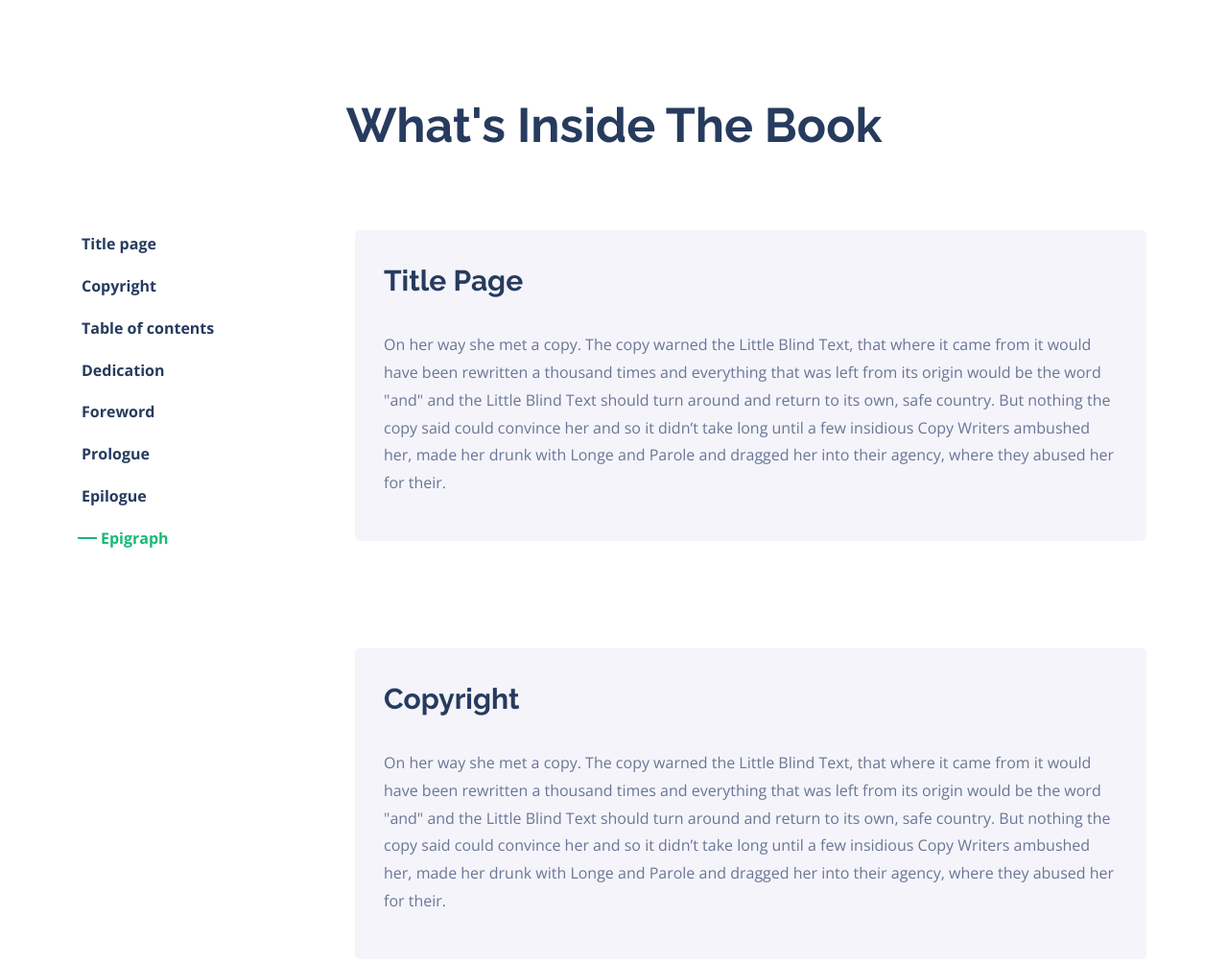
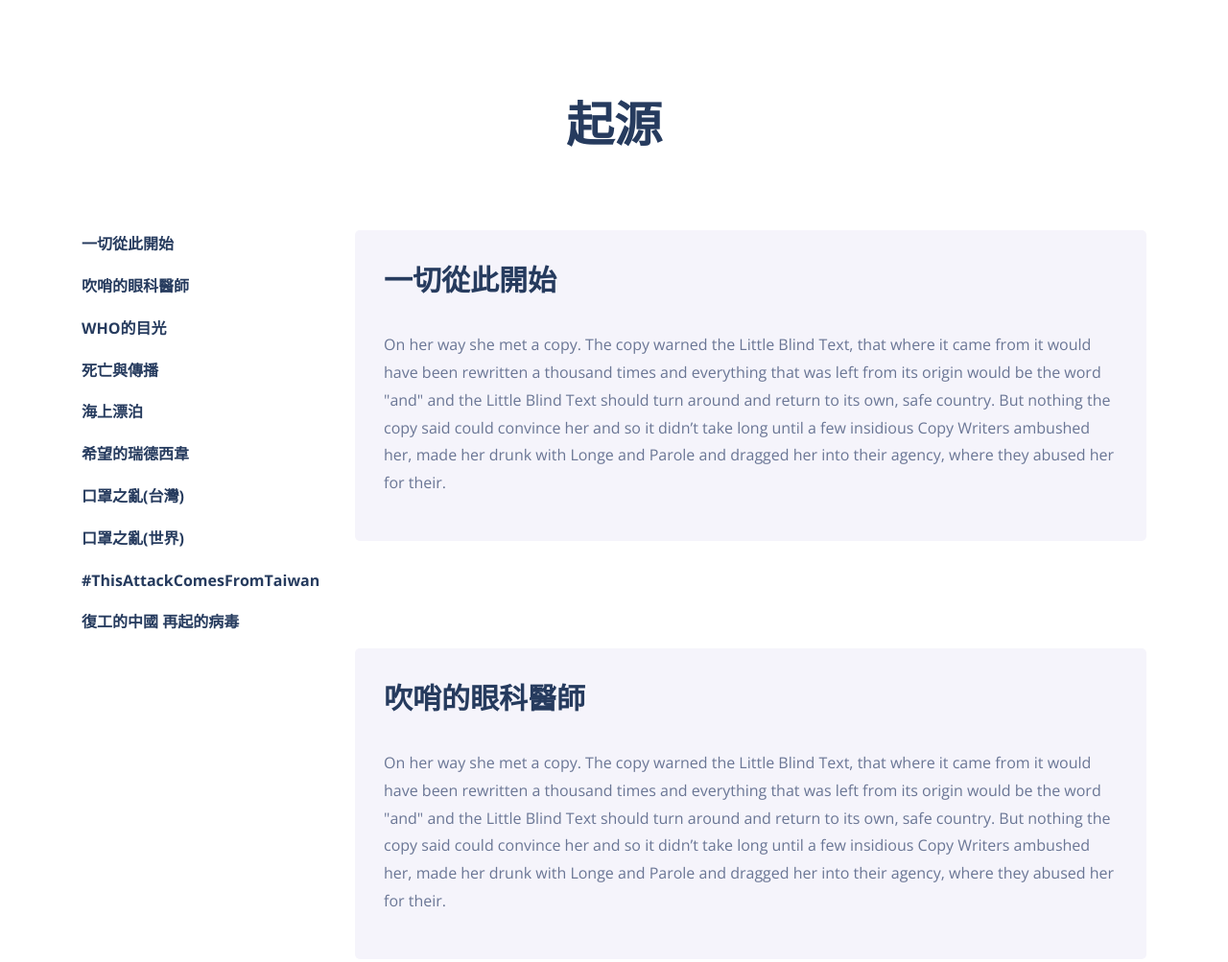
Before and after one commit to RUDY-shu/corona, a plain HTML site: page index.html in a window 1280 px wide. Shown: the part 1729-2732 px from the top of the page at 96% size. Drawn offline with nearby package versions, Linux system fonts and the light colour scheme; some packages are replaced by stand-ins of ours; no server answers; files whose address does not match are found by name.

Commit message:
Update index.html

```diff
--- a/index.html
+++ b/index.html
@@ -131,55 +131,65 @@
     	<div class="container">
     		<div class="row justify-content-center py-5 mt-5">
           <div class="col-md-12 heading-section text-center ftco-animate">
-            <h2 class="mb-4">What's Inside The Book</h2>
+            <h2 class="mb-4">起源</h2>
           </div>
         </div>
     		<div class="row">
     			<div class="col-md-3 mb-4">
 				    <nav id="navi">
 					    <ul>
-					      <li><a href="#page-1">Title page</a></li>
-					      <li><a href="#page-2">Copyright</a></li>
-					      <li><a href="#page-3">Table of contents</a></li>
-					      <li><a href="#page-4">Dedication</a></li>
-					      <li><a href="#page-5">Foreword</a></li>
-					      <li><a href="#page-6">Prologue</a></li>
-					      <li><a href="#page-7">Epilogue</a></li>
-					      <li><a href="#page-8">Epigraph</a></li>
+					      <li><a href="#page-1">一切從此開始</a></li>
+					      <li><a href="#page-2">吹哨的眼科醫師</a></li>
+					      <li><a href="#page-3">WHO的目光</a></li>
+					      <li><a href="#page-4">死亡與傳播</a></li>
+					      <li><a href="#page-5">海上漂泊</a></li>
+					      <li><a href="#page-6">希望的瑞德西韋</a></li>
+					      <li><a href="#page-7">口罩之亂(台灣)</a></li>
+					      <li><a href="#page-8">口罩之亂(世界)</a></li>
+						  <li><a href="#page-9">#ThisAttackComesFromTaiwan</a></li>
+						  <li><a href="#page-10">復工的中國 再起的病毒</a></li>
 					    </ul>
 					  </nav>
 					</div>
 					<div class="col-md-9">
 					  <div id="page-1" class= "page bg-light one">
-					  	<h2 class="heading">Title Page</h2>
+					  	<h2 class="heading">一切從此開始</h2>
 					  	<p>On her way she met a copy. The copy warned the Little Blind Text, that where it came from it would have been rewritten a thousand times and everything that was left from its origin would be the word "and" and the Little Blind Text should turn around and return to its own, safe country. But nothing the copy said could convince her and so it didn’t take long until a few insidious Copy Writers ambushed her, made her drunk with Longe and Parole and dragged her into their agency, where they abused her for their.</p>
 					  </div>
 					  <div id="page-2" class= "page bg-light two">
-					  	<h2 class="heading">Copyright</h2>
+					  	<h2 class="heading">吹哨的眼科醫師</h2>
 					  	<p>On her way she met a copy. The copy warned the Little Blind Text, that where it came from it would have been rewritten a thousand times and everything that was left from its origin would be the word "and" and the Little Blind Text should turn around and return to its own, safe country. But nothing the copy said could convince her and so it didn’t take long until a few insidious Copy Writers ambushed her, made her drunk with Longe and Parole and dragged her into their agency, where they abused her for their.</p>
 					  </div>
 					  <div id="page-3" class= "page bg-light three">
-					  	<h2 class="heading">Table of Contents</h2>
+					  	<h2 class="heading">WHO的目光</h2>
 					  	<p>On her way she met a copy. The copy warned the Little Blind Text, that where it came from it would have been rewritten a thousand times and everything that was left from its origin would be the word "and" and the Little Blind Text should turn around and return to its own, safe country. But nothing the copy said could convince her and so it didn’t take long until a few insidious Copy Writers ambushed her, made her drunk with Longe and Parole and dragged her into their agency, where they abused her for their.</p>
 					  </div>
 					  <div id="page-4" class= "page bg-light four">
-					    <h2 class="heading">Dedication</h2>
+					    <h2 class="heading">死亡與傳播</h2>
 					    <p>On her way she met a copy. The copy warned the Little Blind Text, that where it came from it would have been rewritten a thousand times and everything that was left from its origin would be the word "and" and the Little Blind Text should turn around and return to its own, safe country. But nothing the copy said could convince her and so it didn’t take long until a few insidious Copy Writers ambushed her, made her drunk with Longe and Parole and dragged her into their agency, where they abused her for their.</p>
 					  </div>
 					  <div id="page-5" class= "page bg-light five">
-					    <h2 class="heading">Foreword</h2>
+					    <h2 class="heading">海上漂泊</h2>
 					    <p>On her way she met a copy. The copy warned the Little Blind Text, that where it came from it would have been rewritten a thousand times and everything that was left from its origin would be the word "and" and the Little Blind Text should turn around and return to its own, safe country. But nothing the copy said could convince her and so it didn’t take long until a few insidious Copy Writers ambushed her, made her drunk with Longe and Parole and dragged her into their agency, where they abused her for their.</p>
 					  </div>
 					  <div id="page-6" class= "page bg-light six">
-					    <h2 class="heading">Prologue</h2>
+					    <h2 class="heading">希望的瑞德西韋</h2>
 					    <p>On her way she met a copy. The copy warned the Little Blind Text, that where it came from it would have been rewritten a thousand times and everything that was left from its origin would be the word "and" and the Little Blind Text should turn around and return to its own, safe country. But nothing the copy said could convince her and so it didn’t take long until a few insidious Copy Writers ambushed her, made her drunk with Longe and Parole and dragged her into their agency, where they abused her for their.</p>
 					  </div>
 					  <div id="page-7" class= "page bg-light seven">
-					    <h2 class="heading">Epilogue</h2>
+					    <h2 class="heading">口罩之亂(台灣)</h2>
 					    <p>On her way she met a copy. The copy warned the Little Blind Text, that where it came from it would have been rewritten a thousand times and everything that was left from its origin would be the word "and" and the Little Blind Text should turn around and return to its own, safe country. But nothing the copy said could convince her and so it didn’t take long until a few insidious Copy Writers ambushed her, made her drunk with Longe and Parole and dragged her into their agency, where they abused her for their.</p>
 					  </div>
 					  <div id="page-8" class= "page bg-light eight">
-					    <h2 class="heading">Epigraph</h2>
+					    <h2 class="heading">口罩之亂(世界)</h2>
+					    <p>On her way she met a copy. The copy warned the Little Blind Text, that where it came from it would have been rewritten a thousand times and everything that was left from its origin would be the word "and" and the Little Blind Text should turn around and return to its own, safe country. But nothing the copy said could convince her and so it didn’t take long until a few insidious Copy Writers ambushed her, made her drunk with Longe and Parole and dragged her into their agency, where they abused her for their.</p>
+					  </div>
+					  <div id="page-9" class= "page bg-light eight">
+					    <h2 class="heading">#ThisAttackComesFromTaiwan</h2>
+					    <p>On her way she met a copy. The copy warned the Little Blind Text, that where it came from it would have been rewritten a thousand times and everything that was left from its origin would be the word "and" and the Little Blind Text should turn around and return to its own, safe country. But nothing the copy said could convince her and so it didn’t take long until a few insidious Copy Writers ambushed her, made her drunk with Longe and Parole and dragged her into their agency, where they abused her for their.</p>
+					  </div>
+					  <div id="page-9" class= "page bg-light eight">
+					    <h2 class="heading">復工的中國 再起的病毒</h2>
 					    <p>On her way she met a copy. The copy warned the Little Blind Text, that where it came from it would have been rewritten a thousand times and everything that was left from its origin would be the word "and" and the Little Blind Text should turn around and return to its own, safe country. But nothing the copy said could convince her and so it didn’t take long until a few insidious Copy Writers ambushed her, made her drunk with Longe and Parole and dragged her into their agency, where they abused her for their.</p>
 					  </div>
 					</div>
```
